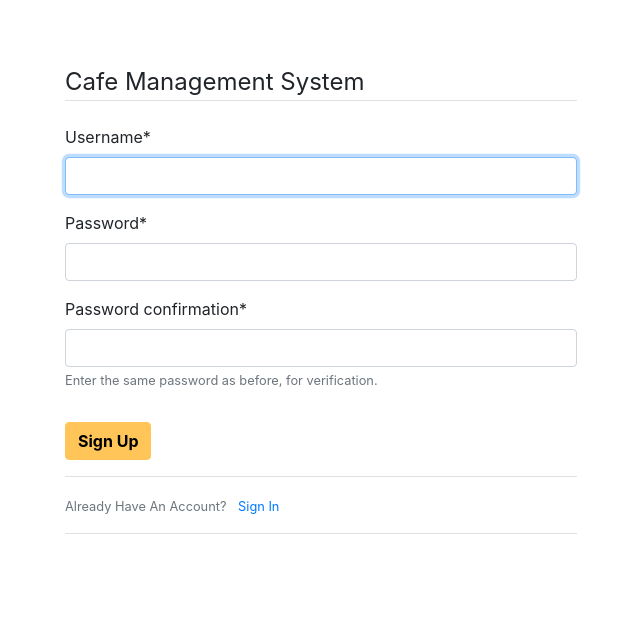
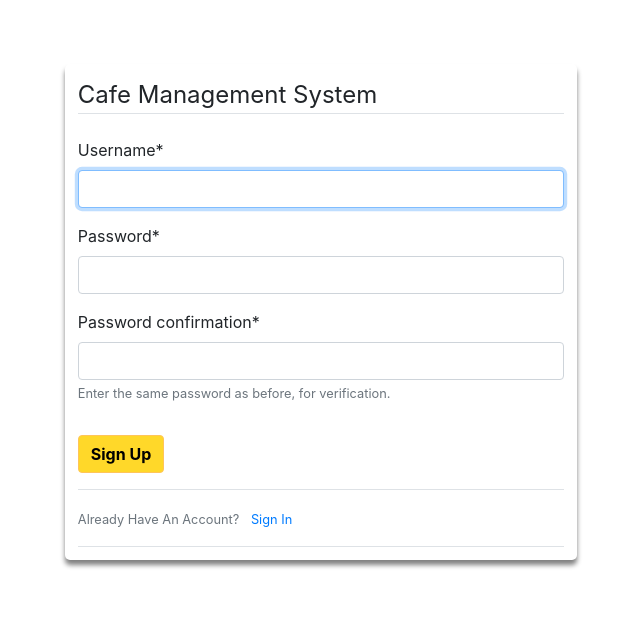
Before and after one commit to bitsCafeManagement/Cafe-Management-System, a Django app: page /register/ in a window 1280 px wide. Shown: the top 623 px of the page, without its empty margins (63-703 px from the left). Run offline with Django 3.2, Linux system fonts and the light colour scheme; some libraries are stand-ins or nearby versions.

Commit message:
Some minor theme changes

```diff
--- a/CMS/base/static/base/css/style.css
+++ b/CMS/base/static/base/css/style.css
@@ -6,6 +6,9 @@
     width: 40%;
     margin: 5%;
     margin-left: 10%;
+    padding: 1%;
+    border-radius: 5px;
+    box-shadow: 0 5px 5px 0 gray;
 }
 
 .form-text p{
@@ -22,7 +25,7 @@
 }
 
 #regbtn{
-    background: rgb(255, 197, 89);
+    background: rgb(255, 216, 41);
     border: 1px solid rgb(255, 197, 89);
     color: black;
     font-weight: bold;
```
